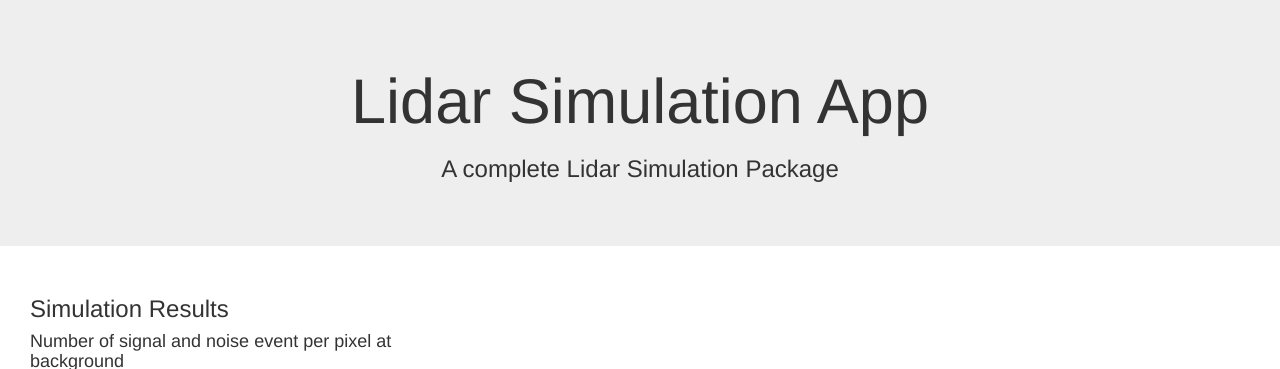
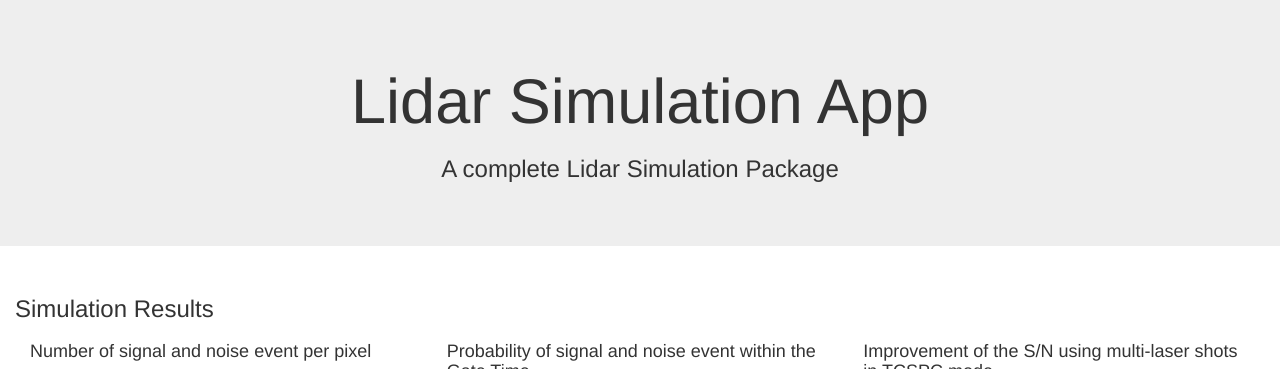
Before and after one commit to nandithadissa/lidarsimserver, a Flask app: template app/templates/simulationresults.html in a window 1280 px wide. Shown: the part 73-442 px from the top of the page. Run offline with Flask 2, Linux system fonts and the light colour scheme; the template is opened without the code that fills it: values that come from a table or form of the project are taken from there, others are empty; some libraries are stand-ins or nearby versions.

Commit message:
arranged the simulation results

```diff
--- a/app/simulations/snr_lidar.py
+++ b/app/simulations/snr_lidar.py
@@ -15,6 +15,7 @@ import matplotlib
 matplotlib.rc('font', **font)
 from scipy import constants
 import math
+import time
 
 from uuid import uuid4
 
@@ -107,6 +108,7 @@ def run_simulation(params):	#class object of the Params
 
 	SNR = [10*np.log10(s/n) for s,n in zip(SignalEvents_per_pulse,NoiseEvents_per_pulse)]
 
+	plt.close()
 	plt.loglog(D,SignalEvents_per_pulse,label='signal events')
 	plt.loglog(D,NoiseEvents_per_pulse,label='noise events')
 	plt.grid(b=True, which='major', color='k', linestyle='-')
@@ -118,6 +120,8 @@ def run_simulation(params):	#class object of the Params
 	#plt.show()
 	url_sn_events = 'result_%s.jpg'%(str(uuid4().hex))
 	plt.savefig('./app/static/SimResults/%s'%url_sn_events)
+
+	time.sleep(1)
 
 	plt.close()
 	#s/n
@@ -132,12 +136,15 @@ def run_simulation(params):	#class object of the Params
 	url_snr = 'result_%s.jpg'%(str(uuid4().hex))
 	plt.savefig('./app/static/SimResults/%s'%url_snr)
 
+	time.sleep(1)
 	#run stats
 	url_stats=stats(D,SignalEvents_per_pulse,NoiseEvents_per_pulse,params)
 
+	time.sleep(1)
 	#run tcspc
 	url_tcspc=tcspc(D,SignalEvents_per_pulse,NoiseEvents_per_pulse,params)
 
+	time.sleep(1)
 	#return D,SignalEvents_per_pulse,NoiseEvents_per_pulse
 	return url_sn_events, url_snr, url_stats, url_tcspc
 
--- a/app/templates/simulationresults.html
+++ b/app/templates/simulationresults.html
@@ -1,22 +1,26 @@
 {% extends "base.html" %}
 {% block app_content %}
 	<div class="container-fluid">
+		<h3>Simulation Results</h3>
+            		<!--<h4>Average Power (mW):{{ form.avgPower}}</h4>-->
+            		<!--<h4>Background Power (W/m2):{{ form.background}}</h4>-->
 		<div class="column">
 			<div class="col-md-4 col-sm-5">
-				<h3>Simulation Results</h3>
-            		<!--<h4>Average Power (mW):{{ form.avgPower}}</h4>-->
-            		<!--<h4>Background Power (W/m2):{{ form.background}}</h4>-->
-					<ul></ul>
-					<h4> Number of signal and noise event per pixel at background </h4>
+					<h4> Number of signal and noise event per pixel </h4>
 					<img src={{form.url_sn_events}} class="img-fluid" >
-					<ul></ul>
-					<h4> Number of snr </h4>
+					<h4> S/N per pulse</h4>
 					<img src={{form.url_snr}} class="img-fluid" >
-					<ul></ul>
-					<h4> Number of stats </h4>
+			</div>
+		</div>
+		<div class="column">
+			<div class="col-md-4 col-sm-5">
+					<h4> Probability of signal and noise event within the Gate Time  </h4>
 					<img src={{form.url_stats}} class="img-fluid" >
-					<ul></ul>
-					<h4> Number of tcspc stats </h4>
+			</div>
+		</div>
+		<div class="column">
+			<div class="col-md-4 col-sm-5">
+					<h4> Improvement of the S/N using multi-laser shots in TCSPC mode </h4>
 					<img src={{form.url_tcspc}} class="img-fluid" >
 			</div>
 		</div>
```
